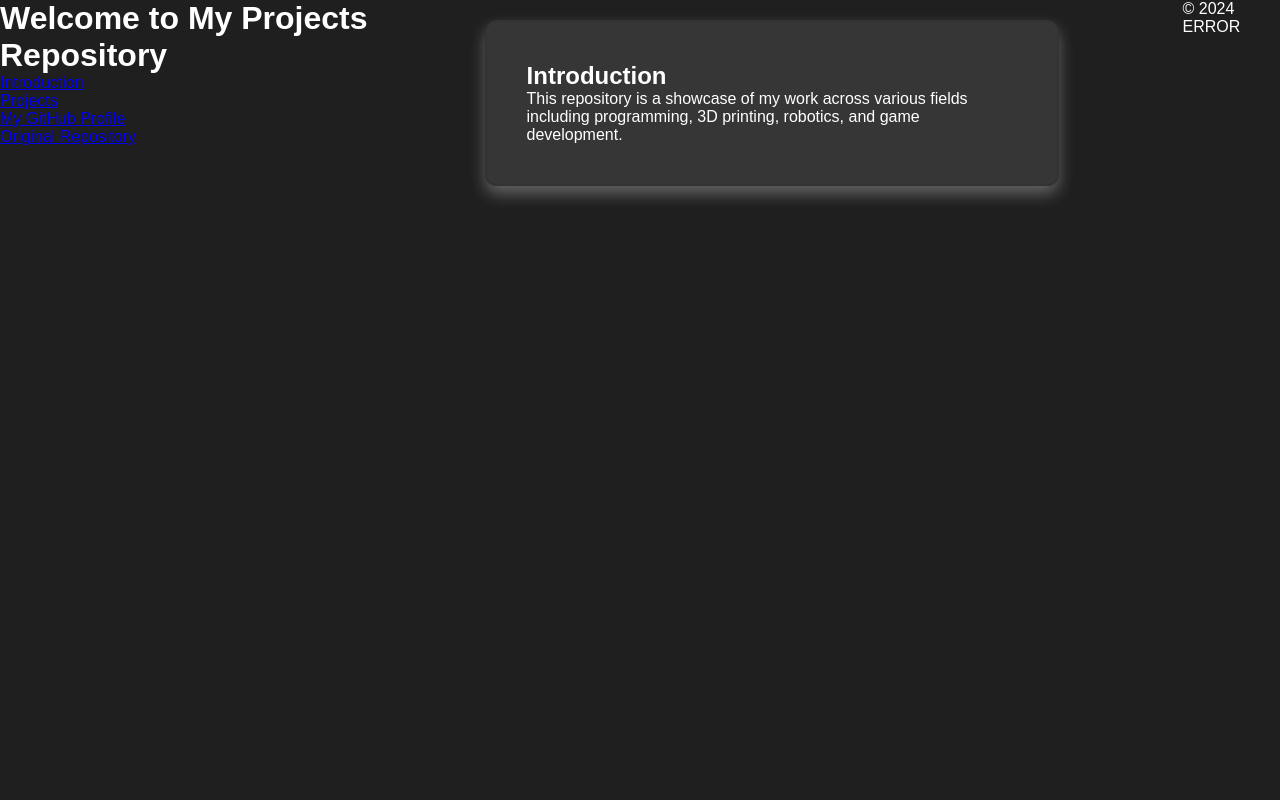
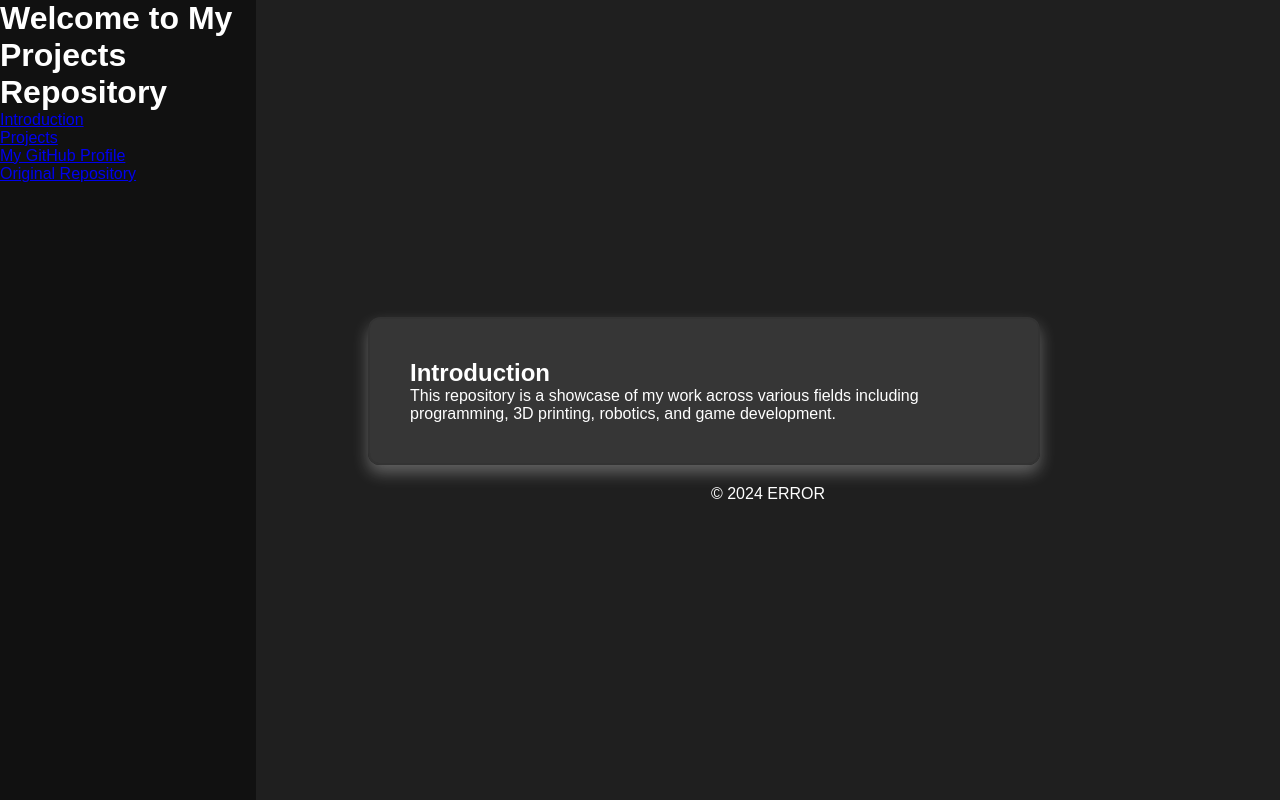
Before and after one commit to xLoadingx/All-My-Stuff, a website: page index.html in a window 1280 px wide. Drawn offline with Linux system fonts and the light colour scheme.

Commit message:
Update index.html

```diff
--- a/index.html
+++ b/index.html
@@ -7,8 +7,10 @@
   <link rel="stylesheet" href="assets/css/styles.css">
 </head>
 <body>
+  <div class="sidebar">
     <header>
       <h1>Welcome to My Projects Repository</h1>
+    </header>
     <nav>
       <ul>
         <li><a href="#introduction">Introduction</a></li>
@@ -17,7 +19,8 @@
         <li><a href="https://github.com/xLoadingx/All-My-Stuff">Original Repository</a></li>
       </ul>
     </nav>
-  </header>
+  </div>
+  <div class="main-content">
     <main>
       <section id="introduction">
         <h2>Introduction</h2>
@@ -27,5 +30,6 @@
     <footer>
       <p>&copy; 2024 ERROR</p>
     </footer>
+  </div>
 </body>
 </html>
```
Lines whose indentation alone changed are shown as unchanged.
